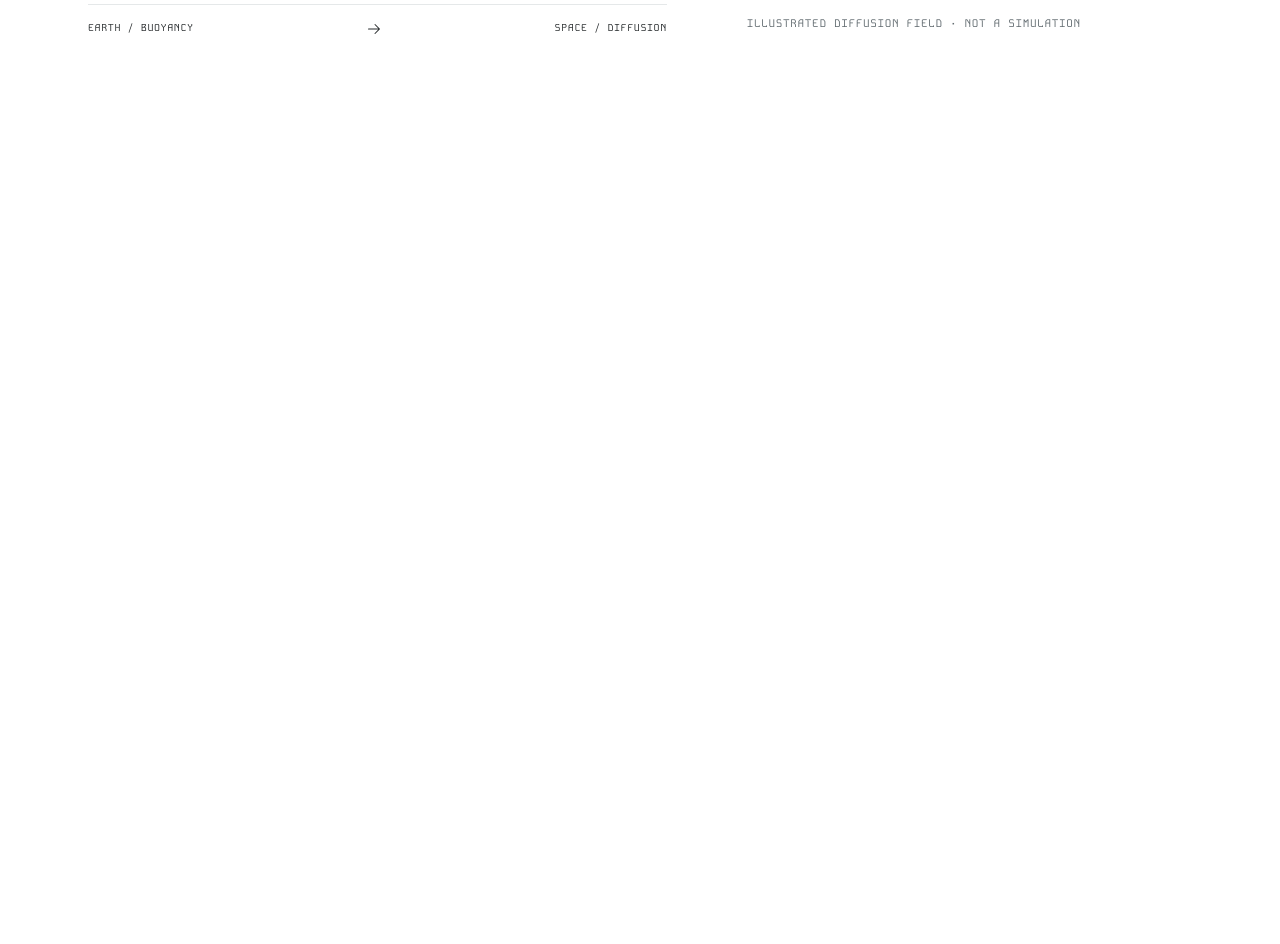
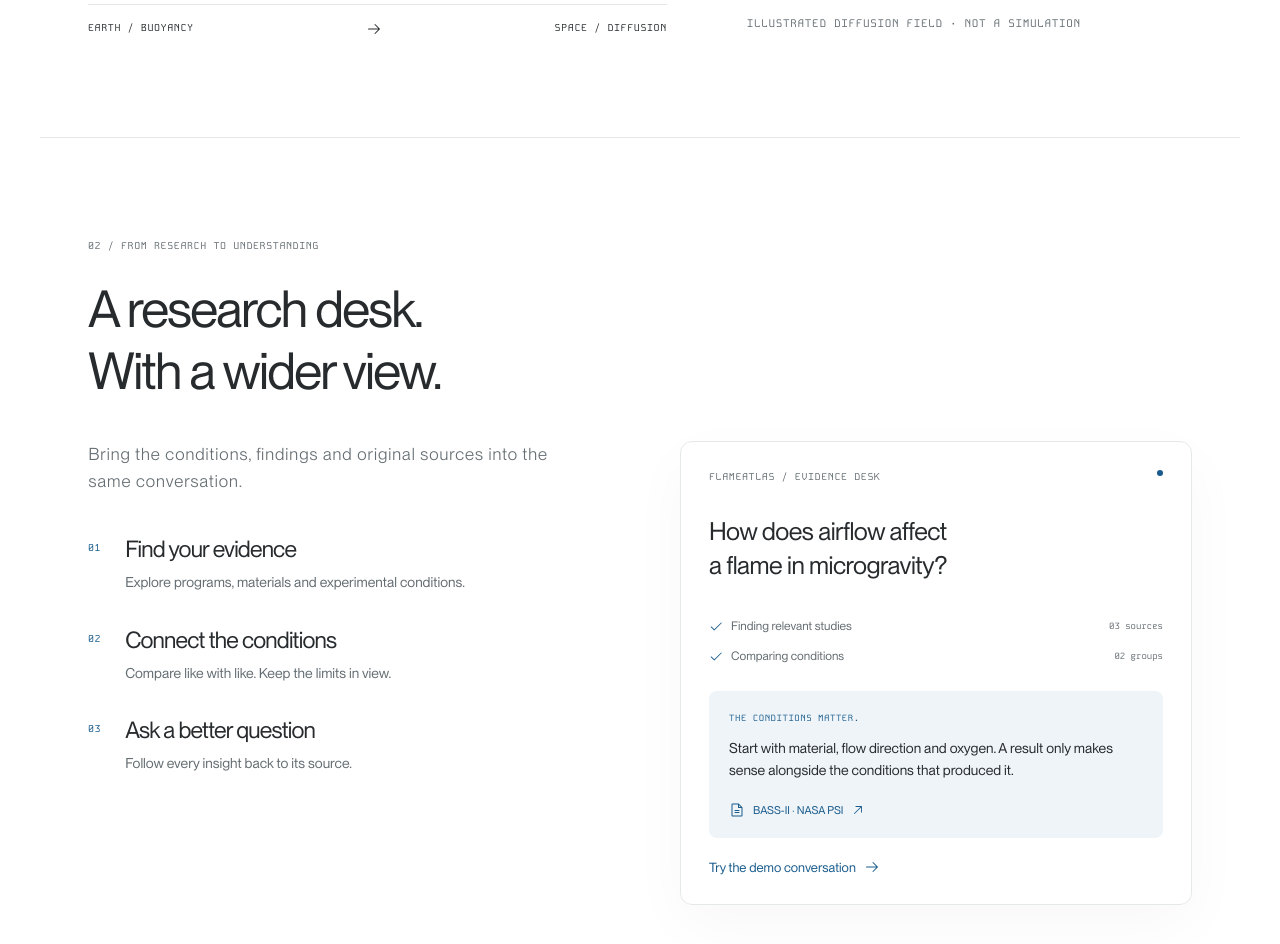
Before and after one commit to obvio-upasana/Space_Fire, a Next.js app in the folder apps/web/: page / in a window 1280 px wide. Shown: the part 1360-2304 px from the top of the page. Before the commit the page ends 1497 px from the top, so only its background shows below. Built offline with nearby package versions, Linux system fonts and the light colour scheme.

Commit message:
feat(home): introduce evidence workflow and interactive workspace preview

```diff
--- /dev/null
+++ b/apps/web/app/home-sections.css
@@ -0,0 +1,2 @@
+.workflow-grid{display:grid;grid-template-columns:1fr 1fr;gap:80px;margin-top:16px}.workflow-copy ol{list-style:none;padding:0;margin:40px 0 0;display:grid;gap:32px}.workflow-copy li{display:flex;gap:24px;align-items:flex-start}.workflow-copy li>.mono{color:var(--blue);padding-top:6px}.workflow-copy h3{font-size:23px}.workflow-copy li p{font-size:14px;color:var(--muted);margin-top:8px}.workspace-preview{margin-top:24px;padding:28px;border:1px solid var(--line);border-radius:12px;box-shadow:0 20px 60px #272b2d08}.preview-top{display:flex;justify-content:space-between;color:var(--muted);margin-bottom:32px}.status-dot{width:6px;height:6px;background:var(--blue);border-radius:50%}.preview-question{font-size:25px;line-height:1.35;margin-bottom:28px;letter-spacing:-.02em}.preview-step{display:flex;gap:8px;align-items:center;font-size:12px;padding:8px 0;color:var(--muted)}.preview-step span{margin-left:auto;font-family:var(--font-kode);font-size:9px}.preview-step svg{color:var(--blue)}.preview-answer{margin:20px 0;padding:20px;background:var(--blue-faint);border-radius:8px}.preview-answer p{font-size:14px}.preview-answer .eyebrow{font-size:9px;margin-bottom:12px;color:var(--blue)}.preview-cite{display:flex;align-items:center;gap:8px;margin-top:20px;font-size:11px;color:var(--blue)}
+@media(max-width:760px){.workflow-grid{grid-template-columns:1fr;gap:24px}}
--- a/apps/web/app/layout.tsx
+++ b/apps/web/app/layout.tsx
@@ -4,6 +4,7 @@ import "./globals.css";
 import "./tokens.css";
 import "./ui.css";
 import "./home.css";
+import "./home-sections.css";
 import { neue, book, kode } from "./fonts";
 
 export const metadata: Metadata = {
--- a/apps/web/components/home-content.tsx
+++ b/apps/web/components/home-content.tsx
@@ -1,8 +1,9 @@
 "use client";
 import { WordReveal } from "./landing-motion";
 import { FlameArt, Icon } from "./ui";
+import Link from "next/link";
 
-export function HomeContent() { return <><ScienceStory /></>; }
+export function HomeContent() { return <><ScienceStory /><Workflow /></>; }
 function ScienceStory() {
   return <section id="science" className="landing-section science-layout">
     <div><p className="eyebrow">01 / A DIFFERENT KIND OF FIRE</p>
@@ -13,3 +14,15 @@ function ScienceStory() {
     <div className="reveal-up"><FlameArt /><p className="science-caption mono">ILLUSTRATED DIFFUSION FIELD · NOT A SIMULATION</p></div>
   </section>;
 }
+function Workflow() {
+  return <section id="workflow" className="landing-section section-divider">
+    <p className="eyebrow">02 / FROM RESEARCH TO UNDERSTANDING</p><h2>A research desk.<br />With a wider view.</h2>
+    <div className="workflow-grid"><div className="workflow-copy"><p className="section-copy">Bring the conditions, findings and original sources into the same conversation.</p>
+      <ol>{[["01","Find your evidence","Explore programs, materials and experimental conditions."],["02","Connect the conditions","Compare like with like. Keep the limits in view."],["03","Ask a better question","Follow every insight back to its source."]].map(([n,t,d]) => <li key={n}><span className="mono">{n}</span><div><h3>{t}</h3><p>{d}</p></div></li>)}</ol>
+    </div><div className="workspace-preview reveal-up"><div className="preview-top"><span className="mono">FLAMEATLAS / EVIDENCE DESK</span><span className="status-dot" /></div><p className="preview-question">How does airflow affect<br />a flame in microgravity?</p>
+      <div className="preview-step"><Icon name="check" size={14} /> Finding relevant studies <span>03 sources</span></div><div className="preview-step"><Icon name="check" size={14} /> Comparing conditions <span>02 groups</span></div>
+      <div className="preview-answer"><p className="eyebrow">THE CONDITIONS MATTER.</p><p>Start with material, flow direction and oxygen. A result only makes sense alongside the conditions that produced it.</p><div className="preview-cite"><Icon name="file" size={16} /> BASS-II · NASA PSI <Icon name="external" size={14} /></div></div>
+      <Link href="/assistant" className="text-link">Try the demo conversation <Icon name="right" size={16} /></Link>
+    </div></div>
+  </section>;
+}
```
